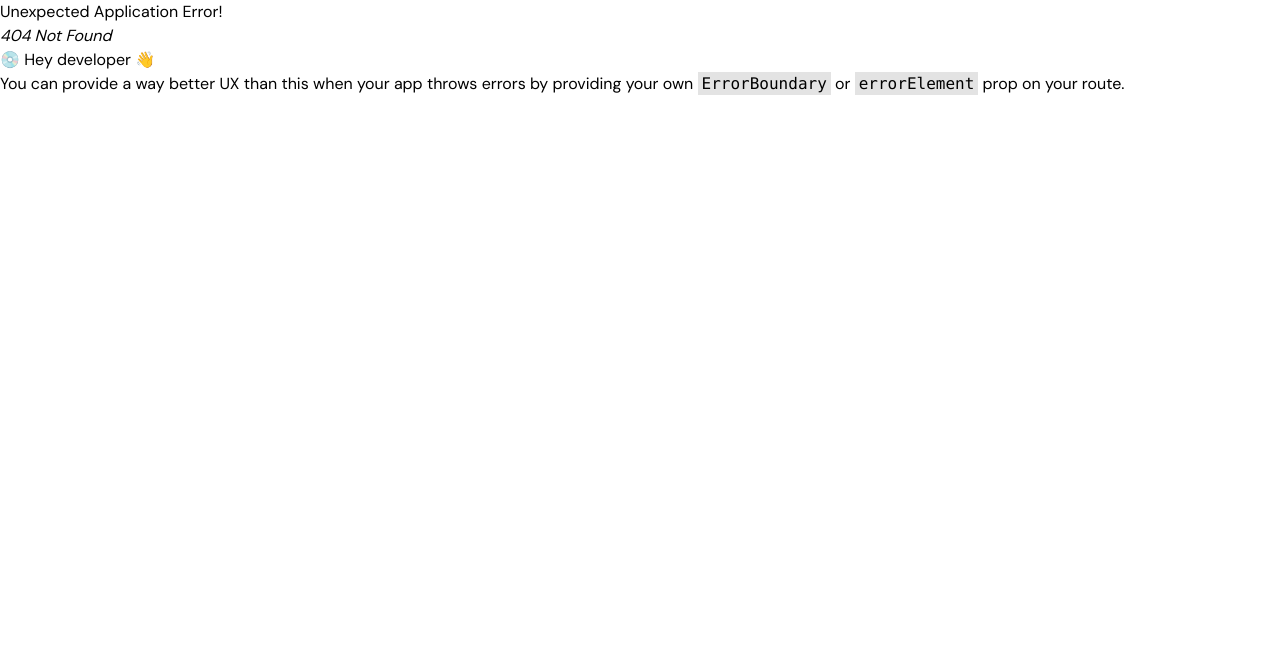
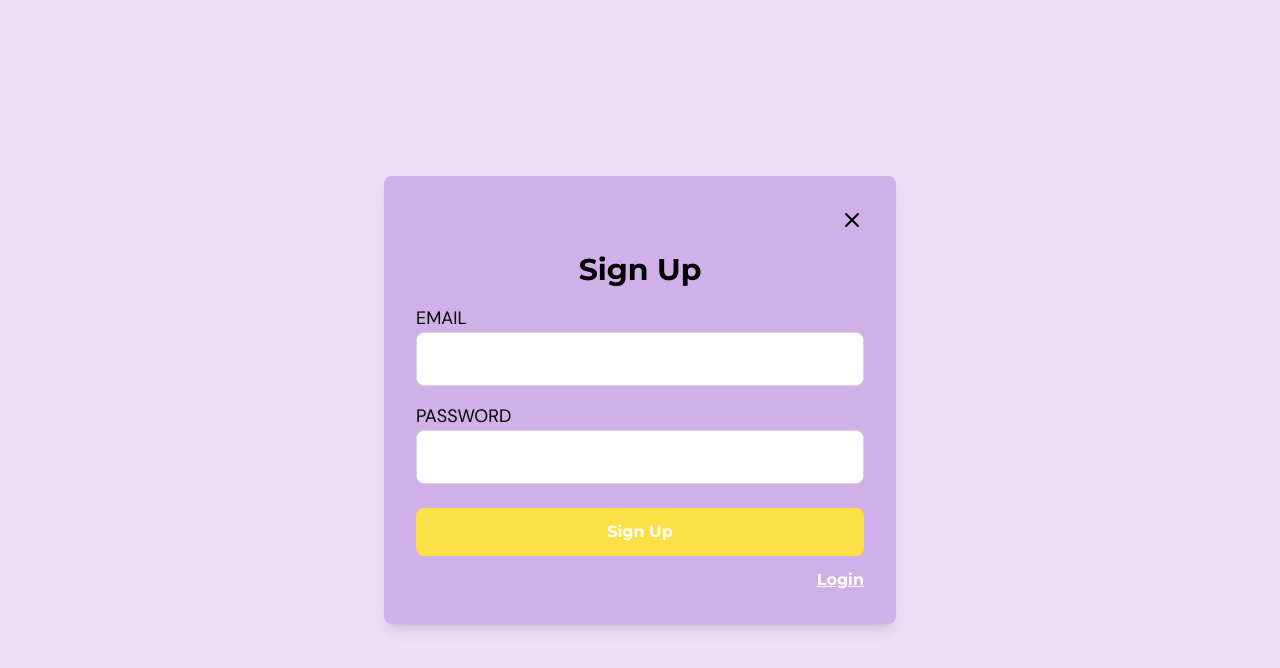
Before and after one commit to Shrivardhan09/GymProX, a React (Vite) app: page /gymprox/signup in a window 1280 px wide. Before the commit this address had no page. Shown: the top 668 px of the page. Built offline with nearby package versions, Linux system fonts and the light colour scheme.

Commit message:
login and signup

```diff
--- a/package.json
+++ b/package.json
@@ -12,6 +12,7 @@
   "dependencies": {
     "@heroicons/react": "^2.0.18",
     "dotenv": "^16.3.1",
+    "firebase": "^10.3.1",
     "framer-motion": "^10.12.20",
     "lodash": "^4.17.21",
     "lucide-react": "^0.260.0",
--- /dev/null
+++ b/src/FireBase/firebase.js
@@ -0,0 +1,25 @@
+// Import the functions you need from the SDKs you need
+import { initializeApp } from "firebase/app";
+import { getAnalytics } from "firebase/analytics";
+import { getAuth } from "firebase/auth";
+// TODO: Add SDKs for Firebase products that you want to use
+// https://firebase.google.com/docs/web/setup#available-libraries
+
+// Your web app's Firebase configuration
+// For Firebase JS SDK v7.20.0 and later, measurementId is optional
+const firebaseConfig = {
+  apiKey: "AIzaSyBNTsR-KiUNKEpJpR3VUxsNH6giCu9WQ4E",
+  authDomain: "vproject-4a360.firebaseapp.com",
+  projectId: "vproject-4a360",
+  storageBucket: "vproject-4a360.appspot.com",
+  messagingSenderId: "929968955722",
+  appId: "1:929968955722:web:b873ffcbf1137ce99e21b3",
+  measurementId: "G-BRCJP58HVJ"
+};
+
+// Initialize Firebase
+const app = initializeApp(firebaseConfig);
+const analytics = getAnalytics(app);
+
+// Initialize Firebase Authentication and get a reference to the service
+export const auth = getAuth(app);
--- /dev/null
+++ b/src/Sections/Auth/LogIn.jsx
@@ -0,0 +1,83 @@
+import { useState } from "react";
+import HText from "../../shared/HText";
+import { X } from 'lucide-react';
+import { signInWithEmailAndPassword } from "firebase/auth";
+import { auth } from '../../FireBase/firebase'
+
+const LogIn = () => {
+    const [fields, setFields] = useState({
+        email: '',
+        password: '',
+    });
+    // const [close, setClose] = useState(true);
+
+    const onChange = (e) => {
+        const { name, value } = e.target;
+        setFields((prev) => ({ ...prev, [name]: value }));
+    }
+
+    const handleSignIn = (e) => {
+        e.preventDefault();
+
+        signInWithEmailAndPassword(auth, fields.email, fields.password)
+            .then((userCredential) => {
+                // Successfully signed in
+                const user = userCredential.user;
+                console.log(user)
+                // Handle successful sign-in here
+            })
+            .catch((error) => {
+                const errorCode = error.code;
+                const errorMessage = error.message;
+                // Handle sign-in error here
+            });
+    };
+    return (
+        <div className="fixed inset-0 flex items-center justify-center bg-primary-100/40">
+            <div className="bg-primary-100 p-8 rounded-lg shadow-lg w-2/5 ">
+                <div className="flex justify-end items-center mb-5">
+                    <Link to="/">
+                        <X className="h-6 w-6" />
+                    </Link>
+                </div>
+                <div className="text-center">
+                    <HText>Log In</HText>
+                </div>
+                <form onSubmit={handleSignIn} method="post">
+                    <div className="mt-4 flex flex-col justify-center items-start text-lg">
+                        <h2>EMAIL</h2>
+                        <input
+                            type="email"
+                            name="email"
+                            value={fields.email}
+                            placeholder="Enter your email"
+                            onChange={onChange}
+                            className="w-full px-4 py-3 rounded-lg bg-white placeholder-white border border-gray-300 focus:outline-none focus:ring focus:border-primary-300"
+                        />
+                    </div>
+                    <div className="mt-4 flex flex-col justify-center items-start text-lg">
+                        <h2>PASSWORD</h2>
+                        <input
+                            type="password"
+                            name="password"
+                            value={fields.password}
+                            placeholder="Enter your password"
+                            onChange={onChange}
+                            className="w-full px-4 py-3 rounded-lg bg-white placeholder-white border border-gray-300 focus:outline-none focus:ring focus:border-primary-300"
+                        />
+                    </div>
+                    <div className="mt-6">
+                        <button
+                            type="submit"
+                            className="w-full px-4 py-3 bg-yellow-300 text-white rounded-lg hover:bg-primary-400 focus:outline-none focus:ring focus:ring-primary-200 font-montserrat"
+                        >
+                            Log In
+                        </button>
+                    </div>
+                </form>
+            </div>
+        </div>
+    );
+}
+
+export default LogIn;
--- /dev/null
+++ b/src/Sections/Auth/Signup.jsx
@@ -0,0 +1,104 @@
+import { useState } from "react";
+import HText from "../../shared/HText";
+import { X } from 'lucide-react';
+import { Link } from "react-router-dom"
+import { createUserWithEmailAndPassword } from "firebase/auth";
+import { auth } from '../../FireBase/firebase'
+
+
+
+const Signup = () => {
+    const [fields, setFields] = useState({
+        email: '',
+        password: '',
+    });
+    const [close, setClose] = useState(true);
+    const [isLoginClick, setIsLoginClick] = useState(false);
+
+    const toggleLogin = () => {
+        setClose(!close);
+        setIsLoginClick(true);
+    }
+
+    const onChange = (e) => {
+        const { name, value } = e.target;
+        setFields((prev) => ({ ...prev, [name]: value }));
+    }
+
+    const onSignUp = (e) => {
+        e.preventDefault();
+
+        createUserWithEmailAndPassword(auth, fields.email, fields.password)
+            .then((userCredential) => {
+                // Signed in
+                const user = userCredential.user;
+                console.log(user)
+                // ...
+            })
+            .catch((error) => {
+                const errorCode = error.code;
+                const errorMessage = error.message;
+                // ...
+            });
+    }
+
+    return (
+        <>
+            {close && (
+                <div className="fixed inset-0 flex items-center justify-center bg-primary-100/40 ">
+                    <div className="bg-primary-100 p-8 rounded-lg shadow-lg w-2/5 ">
+                        <div className="flex justify-end items-center mb-5">
+                            <Link to='/'>
+                                <X className="h-6 w-6 " />
+                            </Link>
+                        </div>
+                        <div className="text-center">
+                            <HText>
+                                Sign Up
+                            </HText>
+                        </div>
+                        <form onSubmit={onSignUp} >
+                            <div className="mt-4 flex flex-col justify-center items-start text-lg ">
+                                <h2>EMAIL</h2>
+                                <input
+                                    type="email"
+                                    name="email"
+                                    value={fields.email}
+                                    placeholder="Enter your email"
+                                    onChange={onChange}
+                                    className="w-full px-4 py-3 rounded-lg bg-white placeholder-white border border-gray-300 focus:outline-none focus:ring focus:border-primary-300"
+                                />
+                            </div>
+                            <div className="mt-4 flex flex-col justify-center items-start text-lg">
+                                <h2>PASSWORD</h2>
+                                <input
+                                    type="password"
+                                    name="password"
+                                    value={fields.password}
+                                    placeholder="Enter your password"
+                                    onChange={onChange}
+                                    className="w-full px-4 py-3 rounded-lg bg-white placeholder-white border border-gray-300 focus:outline-none focus:ring focus:border-primary-300"
+                                />
+                            </div>
+                            <div className="mt-6">
+                                <button
+                                    type="submit"
+                                    className="w-full px-4 py-3 bg-yellow-300 text-white rounded-lg hover:bg-primary-400 focus:outline-none focus:ring focus:ring-primary-200 font-montserrat"
+                                >
+                                    Sign Up
+                                </button>
+                                <div className="flex justify-end items-center mt-3 text-white font-montserrat underline">
+                                    <Link to='/gymprox/login'>
+                                        Login
+                                    </Link>
+                                </div>
+                            </div>
+                        </form >
+                    </div >
+                </div >
+            )}
+        </>
+    )
+}
+
+export default Signup;
--- a/src/Sections/ContactUs/ContactUs.jsx
+++ b/src/Sections/ContactUs/ContactUs.jsx
@@ -16,7 +16,7 @@
     };
 
     return (
-        <section className="pt-24 pb-32 bg-contact-bg bg-no-repeat md:bg-cover sm:object-contain">
+        <section className="pt-24 pb-32 bg-contact-bg bg-no-repeat md:bg-cover sm:bg-center">
             <motion.div
                 className="w-full"
                 onViewportEnter={() => setSelectedPage(SelectedPage.ContactUs)}
@@ -33,7 +33,7 @@
                     <div className="basis-3/5 font-montserrat text-3xl font-bold text-white px-9">
                         <span className=" text-yellow-500">JOIN GYMPROX</span> TO GET IN FIT AND HEALTY
                     </div>
-                    <p className="m-5 w-3/5 text-lg">
+                    <p className="mx-7 my-5 w-4/5 text-lg text-white">
                         GYMPROX Gym is the perfect place to get in shape and improve your health. We offer a variety of state-of-the-art equipment, personal trainers, and group fitness classes to help you reach your fitness goals.
                     </p>
                 </motion.div>
--- a/src/Sections/Navbar/Link.jsx
+++ b/src/Sections/Navbar/Link.jsx
@@ -1,6 +1,6 @@
 import AnchorLink from "react-anchor-link-smooth-scroll"
 
-const Link = ({ page, selectedPage, setSelectedPage }) => {
+const LinkComponent = ({ page, selectedPage, setSelectedPage }) => {
     const lowerCasePage = page.toLowerCase().replace(/ /g, "")
     return (
         <div>
@@ -16,4 +16,4 @@
     )
 }
 
-export default Link
+export default LinkComponent
--- a/src/Sections/Navbar/index.jsx
+++ b/src/Sections/Navbar/index.jsx
@@ -1,22 +1,22 @@
-import { Menu, X } from "lucide-react"
-import logo from "@/assets/gymprox-logo.png"
-import Link from "./Link"
-import useMediaQuery from "@/hooks/useMediaQuery"
-import { useState } from "react"
-import ActionButton from "@/shared/ActionButton"
-import TransitionLogo from "@/assets/logoTransition.png"
-import MobileLink from "./MobileLink"
+import { Menu, X } from "lucide-react";
+import logo from "@/assets/gymprox-logo.png";
+import LinkComponent from "./Link";
+import useMediaQuery from "@/hooks/useMediaQuery";
+import { useState } from "react";
+import ActionButton from "@/shared/ActionButton";
+import TransitionLogo from "@/assets/logoTransition.png";
+import MobileLink from "./MobileLink";
+import { Link } from "react-router-dom"
 
 const Navbar = ({ selectedPage, setSelectedPage, isTopPage }) => {
-    const flexBetween = "flex items-center justify-between"
-    const [isMenu, setIsMenu] = useState(false)
-    const isAboveMediumScreen = useMediaQuery("(min-width: 1060px)")
-    const NavBackGround = isTopPage ? '' : 'bg-primary-100'
-    // const HoverBgColor = isTopPage ? '' : 'hover:text-white'
-
+    const flexBetween = "flex items-center justify-between";
+    const [isMenu, setIsMenu] = useState(false);
+    const isAboveMediumScreen = useMediaQuery("(min-width: 1060px)");
+    const NavBackGround = isTopPage ? "" : "bg-primary-100";
+    // const HoverBgColor = isTopPage ? '' : 'hover:text-white';
 
     return (
-        <nav >
+        <nav>
             <div className={`${NavBackGround} ${flexBetween} fixed top-0 z-30 w-full py-6`}>
                 <div className={`${flexBetween} mx-auto w-5/6`}>
                     <div className={`${flexBetween} w-full gap-16`}>
@@ -24,57 +24,54 @@
                         <img src={isTopPage ? logo : TransitionLogo} alt="Logo" style={{ width: '12rem' }} />
 
                         {/* right */}
-                        {isAboveMediumScreen ?
-                            (
+                        {isAboveMediumScreen ? (
                             <div className={`${flexBetween} w-full`}>
                                 <div className={`${flexBetween} gap-8 text-sm`}>
-                                        <Link
+                                    <LinkComponent
                                         className={`${isTopPage ? "" : "text-white"}`}
                                         page="Home"
                                         setSelectedPage={setSelectedPage}
                                         selectedPage={selectedPage}
                                     />
-                                        <Link
-
+                                    <LinkComponent
                                         page="Benefits"
                                         setSelectedPage={setSelectedPage}
                                         selectedPage={selectedPage}
                                     />
-                                        <Link
+                                    <LinkComponent
                                         page="Exercises"
                                         setSelectedPage={setSelectedPage}
                                         selectedPage={selectedPage}
                                     />
-                                        <Link
+                                    {/* <LinkComponent
                                         page="Diet"
                                         setSelectedPage={setSelectedPage}
                                         selectedPage={selectedPage}
-                                        />
-                                        <Link
+                                    /> */}
+                                    <LinkComponent
                                         page="Contact Us"
                                         setSelectedPage={setSelectedPage}
                                         selectedPage={selectedPage}
                                     />
                                 </div>
                                 <div className={`${flexBetween} gap-8`}>
-                                        {/* signin page nodejs pending */}
-                                        <p>Sign In</p>
-
-                                        <ActionButton setSelectedPage={setSelectedPage}>
+                                    {/* Signup component */}
+                                    <Link to='/gymprox/signup'>
+                                        Sign Up
+                                    </Link>
+                                    <ActionButton setSelectedPage={setSelectedPage} >
                                         Become a Member
                                     </ActionButton>
                                 </div>
                             </div>
-                            ) :
-                            (
+                        ) : (
                             <button
                                 className="rounded-full p-2 bg-secondary-500"
                                 onClick={() => setIsMenu(!isMenu)}
                             >
                                 <Menu className="h-6 w-6 text-white" />
                             </button>
-                            )
-                        }
+                        )}
                     </div>
                 </div>
             </div>
@@ -104,11 +101,11 @@
                             setSelectedPage={setSelectedPage}
                             selectedPage={selectedPage}
                         />
-                        <MobileLink
+                        {/* <MobileLink
                             page="Diet"
                             setSelectedPage={setSelectedPage}
                             selectedPage={selectedPage}
-                        />
+                        /> */}
                         <MobileLink
                             page="Contact Us"
                             setSelectedPage={setSelectedPage}
@@ -118,7 +115,7 @@
                 </div>
             )}
         </nav>
-    )
-}
+    );
+};
 
-export default Navbar
+export default Navbar;
--- a/tailwind.config.js
+++ b/tailwind.config.js
@@ -14,11 +14,11 @@
         "secondary-400": "#FFCD5B",
         "secondary-500": "#FFC132",
       },
-      backgroundImage: (theme) => ({
+      backgroundImage: {
         "gradient-yellowred": "linear-gradient(90deg, #FF616A 0%, #FFC837 100%)",
         "mobile-home": "url('./assets/fitness-img.jpg')",
         "contact-bg": "url(/Bg-image.jpg)"
-      }),
+      },
       fontFamily: {
         dmsans: ["DM Sans", "sans-serif"],
         montserrat: ["Montserrat", "sans-serif"],
```
Also changed, not shown: src/main.jsx (+13 -0 lines), public/gympro.png (added), src/HOC/HOC.jsx (added), 1 other file (tests, documents, lock files or other folders). Lines whose indentation alone changed are shown as unchanged.
